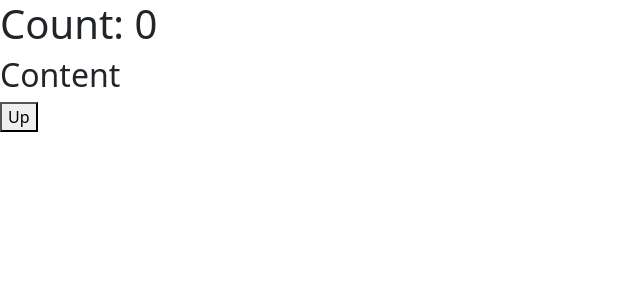
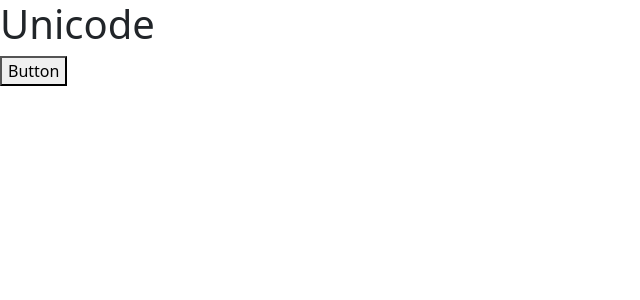
Before and after one commit to hoanganit19/unicode_fullstack01_react01, a React (Create React App) app: page / in a window 1280 px wide. Shown: the top 300 px of the page, without its empty margins (0-640 px from the left). Built offline with nearby package versions, Linux system fonts and the light colour scheme.

Commit message:
Update code

```diff
--- /dev/null
+++ b/src/Components/Context/ComA.js
@@ -0,0 +1,38 @@
+import React, { Component, createContext } from 'react'
+import ComB from './ComB'
+
+export const MyContext = createContext();
+
+export class ComA extends Component {
+  constructor(){
+    super();
+    this.state = {
+        msg: 'Unicode Academy'
+    }
+  }
+
+  handleAdd = (data) => {
+    console.log(data);
+  }
+  render() {
+    return (
+      <MyContext.Provider value={{
+        data: this.state,
+        dispatch: {
+            handleAdd: this.handleAdd
+        }
+      }}>
+        <ComB />
+      </MyContext.Provider>
+    )
+  }
+}
+
+export default ComA
+
+/*
+Context API
+- Context Object: React.createContext
+- Provider => Gửi dữ liệu
+- Consumer => Nhận dữ liệu
+*/
--- /dev/null
+++ b/src/Components/Context/ComB.js
@@ -0,0 +1,29 @@
+import React, { Component } from 'react'
+import ComC from './ComC'
+import { MyContext } from './ComA'
+
+export class ComB extends Component {
+  handleAdd = (context) => {
+    context.dispatch.handleAdd('ok');
+  }
+  render() {
+    return (
+      <MyContext.Consumer>
+        {
+            (context) => {
+                //console.log(context);
+
+                return <>
+                <ComC />
+                <button type='button' onClick={() => {
+                    this.handleAdd(context)
+                }}>Add</button>
+                </>
+            }
+        }
+      </MyContext.Consumer>
+    )
+  }
+}
+
+export default ComB
--- /dev/null
+++ b/src/Components/Context/ComC.js
@@ -0,0 +1,19 @@
+import React, { Component } from 'react'
+import { MyContext } from './ComA'
+
+export class ComC extends Component {
+  render() {
+    return (
+      <MyContext.Consumer>
+        {
+            (context) => {
+                //console.log(context);
+                return (<div>ComC</div>)
+            }
+        }
+      </MyContext.Consumer>
+    )
+  }
+}
+
+export default ComC
--- /dev/null
+++ b/src/Components/DemoContext.js
@@ -0,0 +1,26 @@
+import React, { Component } from "react";
+
+import { withContext } from "./StateProvider/withContext";
+
+export class DemoContext extends Component {
+  constructor(props) {
+    super(props);
+  }
+
+  handleAdd = () => {
+    const { store } = this.props;
+    store.dispatch.handleAdd("ok");
+  };
+  render() {
+    const { store } = this.props;
+
+    return (
+      <div>
+        <h1>{store.data.msg}</h1>
+        <button onClick={this.handleAdd}>Button</button>
+      </div>
+    );
+  }
+}
+
+export default withContext(DemoContext);
--- /dev/null
+++ b/src/Components/GlobalState/Add.js
@@ -0,0 +1,50 @@
+import React, { Component } from "react";
+import {v4 as uniqueId} from 'uuid';
+
+export class Add extends Component {
+  constructor(props) {
+    super(props);
+    this.state = {
+      name: "",
+    };
+  }
+
+  handleChangeValue = (e) => {
+    this.setState({
+      name: e.target.value,
+    });
+  };
+
+  handleAdd = () => {
+    const {name} = this.state;
+    const {onReciveAdd} = this.props;
+    const item = {
+        id: uniqueId(),
+        name: name
+    }
+
+    onReciveAdd(item);
+
+    this.setState({
+        name: ''
+    })
+
+  }
+
+  render() {
+    const {name} = this.state;
+    return (
+      <div>
+        <input
+          type="text"
+          placeholder="Tên..."
+          onChange={this.handleChangeValue}
+          value={name}
+        />
+        <button onClick={this.handleAdd}>Button</button>
+      </div>
+    );
+  }
+}
+
+export default Add;
--- /dev/null
+++ b/src/Components/GlobalState/Show.js
@@ -0,0 +1,21 @@
+import React, { Component } from 'react'
+
+export class Show extends Component {
+    constructor(props){
+        super(props);
+
+    }
+  render() {
+    const {lists} = this.props.value;
+
+    return (
+      <div>
+        {
+            lists.map(({id, name})=> <p key={id}>{name}</p>)
+        }
+      </div>
+    )
+  }
+}
+
+export default Show
--- /dev/null
+++ b/src/Components/GlobalState/Wrap.js
@@ -0,0 +1,43 @@
+import React, { Component } from 'react'
+import Show from './Show';
+import Add from './Add';
+
+export class Wrap extends Component {
+    constructor(){
+        super();
+        this.state = {
+           lists: [
+            {
+                id: 1,
+                name: 'Hoàng An'
+            },
+
+            {
+                id: 2,
+                name: 'Hoàng An 2'
+            }
+           ]
+        }
+    }
+
+    handleAdd = (data) => {
+        this.setState({
+            lists: this.state.lists.concat(data)
+        })
+    }
+  render() {
+    return (
+      <div>
+        <Show value={this.state}/>
+        <Add onReciveAdd={this.handleAdd}/>
+      </div>
+    )
+  }
+}
+
+export default Wrap
+
+/*
+ComA => ComB => ComC
+ComA => ComC
+*/
--- /dev/null
+++ b/src/Components/StateProvider/StateProvider.js
@@ -0,0 +1,31 @@
+import React, { Component } from "react";
+
+export const StateContext = React.createContext();
+
+export class StateProvider extends Component {
+  constructor(props) {
+    super(props);
+    this.state = {
+        msg: 'Unicode'
+    }
+    this.dispatch = {
+        handleAdd: this.handleAdd
+    }
+  }
+
+  handleAdd = (data) => {
+    console.log(data);
+  }
+
+  render() {
+    const { children } = this.props;
+    return <StateContext.Provider value={
+        {
+            data: this.state,
+            dispatch: this.dispatch
+        }
+    }>{children}</StateContext.Provider>;
+  }
+}
+
+export default StateProvider;
--- /dev/null
+++ b/src/Components/StateProvider/withContext.js
@@ -0,0 +1,17 @@
+import React from "react";
+import { StateContext } from "./StateProvider";
+export const withContext = (ParentComponent) => {
+  return class extends React.Component {
+    constructor(props) {
+      super(props);
+    }
+
+    render() {
+      return (
+        <StateContext.Consumer>
+          {(context) => <ParentComponent {...this.props} store={context} />}
+        </StateContext.Consumer>
+      );
+    }
+  };
+};
--- a/src/Main.js
+++ b/src/Main.js
@@ -9,6 +9,9 @@ import CurrencyConvert from "./Components/CurrencyConvert/CurrencyConvert";
 import Login from "./Components/Form/Login";
 import Todo from "./Components/Form/Todo";
 import Counter from "./Components/HOC/Counter";
+import Wrap from "./Components/GlobalState/Wrap";
+import ComA from "./Components/Context/ComA";
+import DemoContext from "./Components/DemoContext";
 
 export default function Main() {
 
@@ -71,7 +74,8 @@ export default function Main() {
       {/* <Counter /> */}
       {/* <CurrencyConvert /> */}
       {/* <Todo name="Hoàng An"/> */}
-      <Counter />
+      {/* <ComA /> */}
+      <DemoContext />
     </>
   );
 }
--- a/src/index.js
+++ b/src/index.js
@@ -1,12 +1,15 @@
-import React from 'react';
-import ReactDOM from 'react-dom/client';
-import reportWebVitals from './reportWebVitals';
-import Main from './Main';
+import React from "react";
+import ReactDOM from "react-dom/client";
+import reportWebVitals from "./reportWebVitals";
+import Main from "./Main";
+import StateProvider from "./Components/StateProvider/StateProvider";
 
-const root = ReactDOM.createRoot(document.querySelector('.main-content'));
+const root = ReactDOM.createRoot(document.querySelector(".main-content"));
 root.render(
   <React.StrictMode>
-    <Main />
+    <StateProvider>
+      <Main />
+    </StateProvider>
   </React.StrictMode>
 );
 
```
